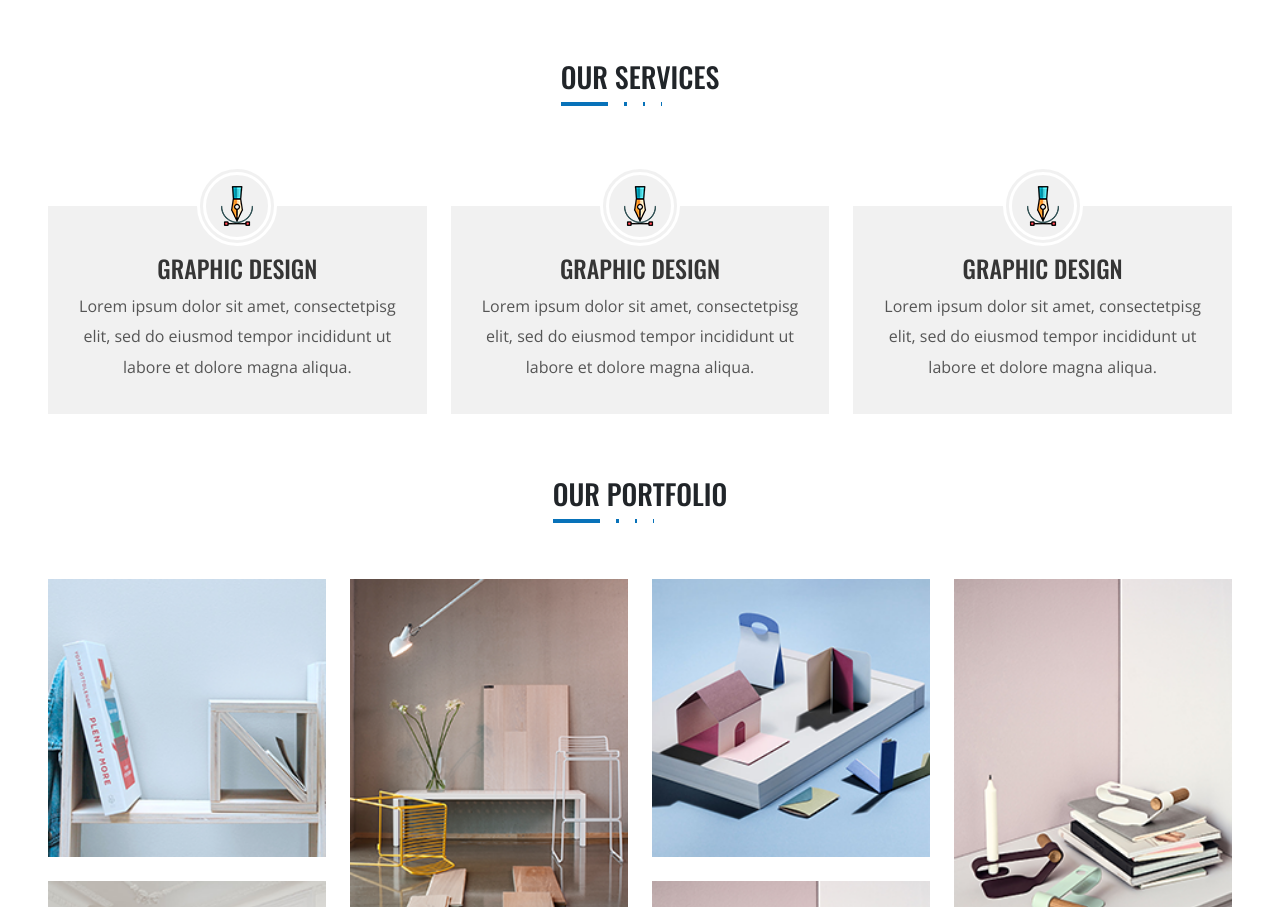
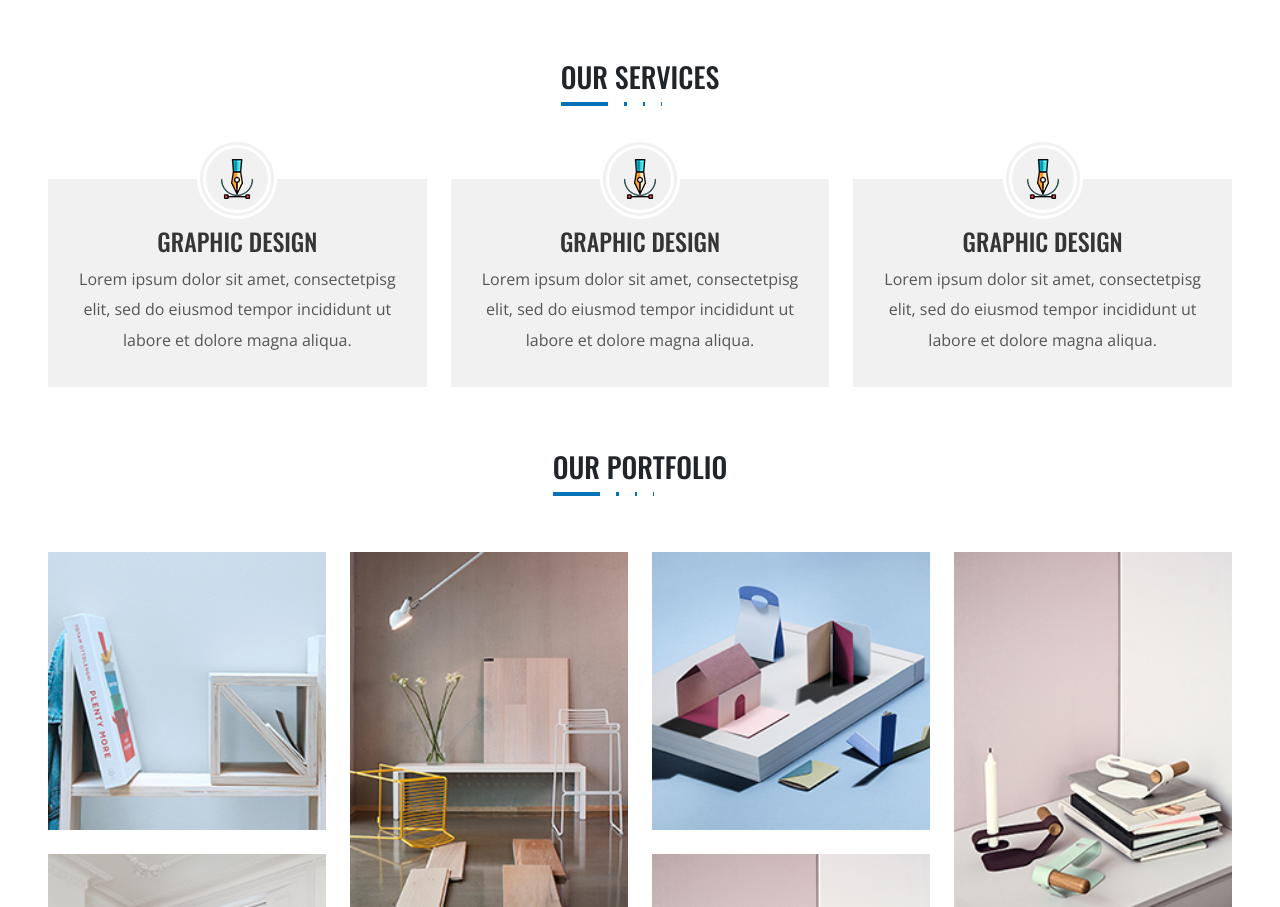
Before and after one commit to tahiamustofa/projectby_photopea, a plain HTML site: page index.html in a window 1280 px wide. Shown: the part 1211-2118 px from the top of the page. Drawn offline with nearby package versions, Linux system fonts and the light colour scheme.

Commit message:
updated padding

```diff
--- a/css/style.css
+++ b/css/style.css
@@ -171,7 +171,9 @@ transition: 0.5s;
 
 
 /* service area */
-
+.pExtra{
+    margin-top: 1px;
+}
 .serviceConItem{
     background-color: #f1f1f1;
     text-align: center;
--- a/index.html
+++ b/index.html
@@ -186,7 +186,7 @@
             </div>
           </div>
         </div>
-        <div class="row gy-5 pt-5 mt-1">
+        <div class="row gy-5 pt-4 pExtra">
           <div class="col-md-4 col-sm-6 col-12">
             <div class="serviceConItem  p-3 pt-5 position-relative">
               <div class="serviceIcon d-flex align-items-center justify-content-center position-absolute">
```
